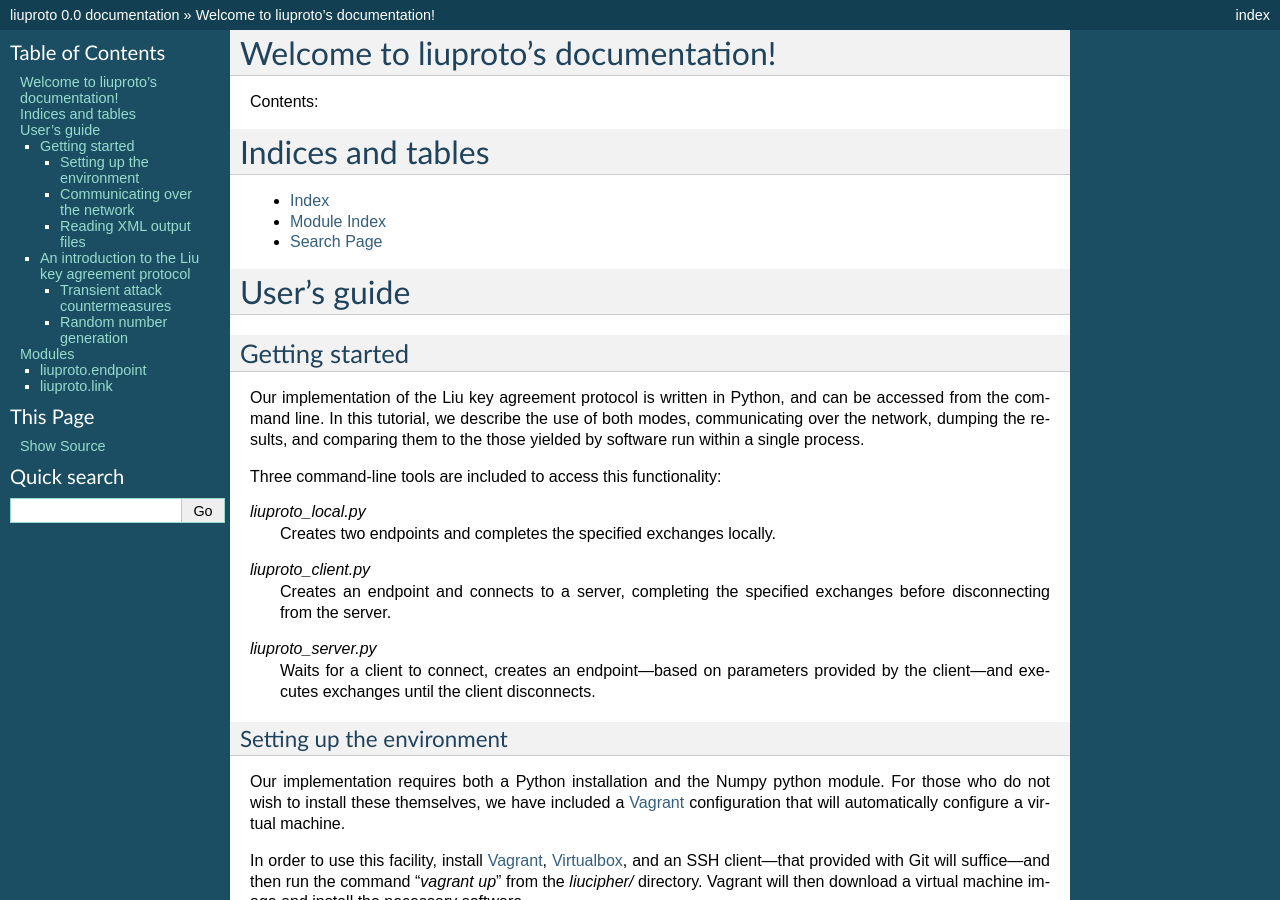
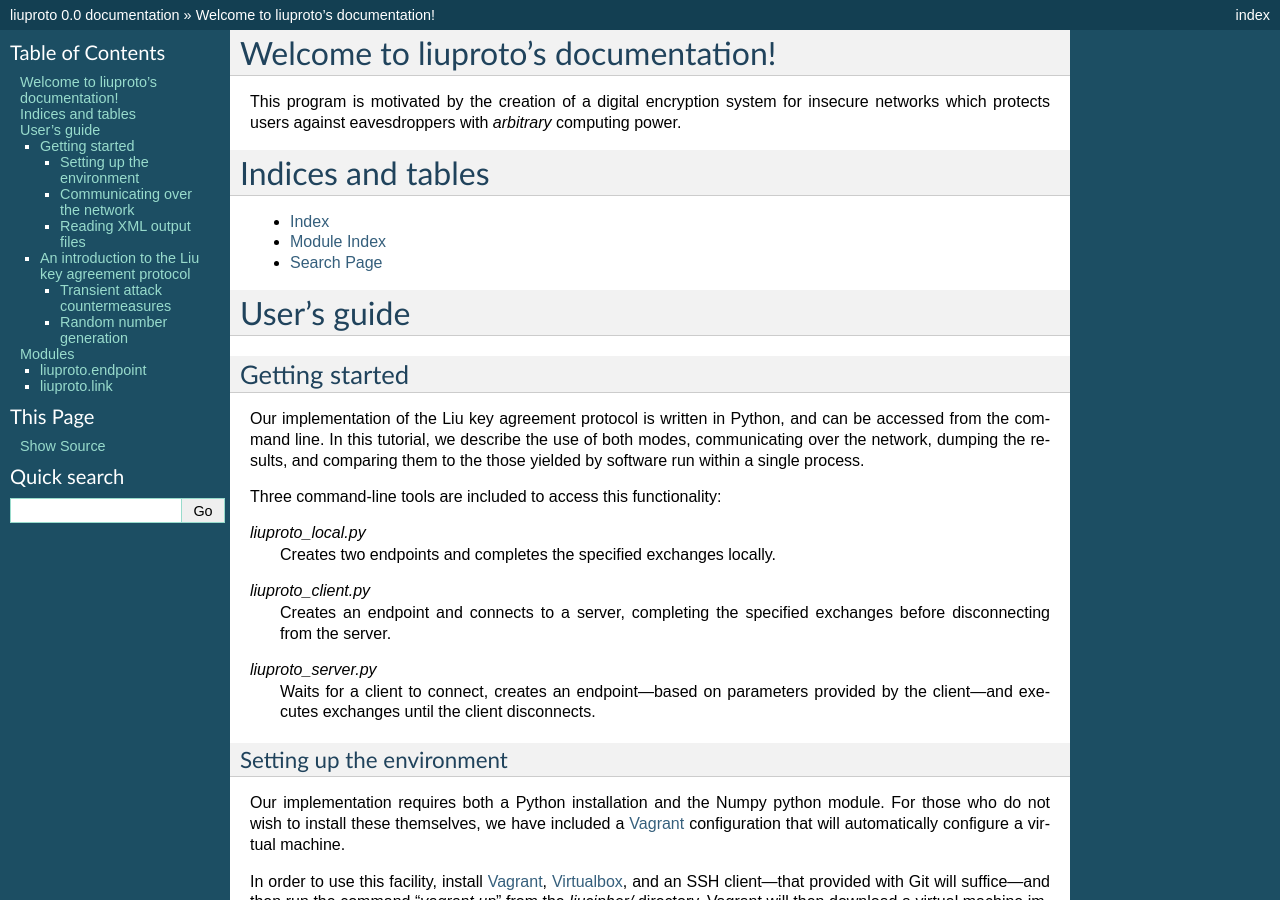
Before and after one commit to noospheer/Liup, a Sphinx documentation site: the page built from doc/index.rst, in a window 1280 px wide and 900 px high. Built offline with Sphinx 7.4.7, drawn with Linux system fonts in a browser that asks for light colours.

Commit message:
Update index.rst

```diff
--- a/doc/index.rst
+++ b/doc/index.rst
@@ -1,7 +1,7 @@
 Welcome to liuproto's documentation!
 =====================================
 
-Contents:
+This program is motivated by the creation of a digital encryption system for insecure networks which protects users against eavesdroppers with *arbitrary* computing power.
 
 .. toctree::
    :maxdepth: 2
```
